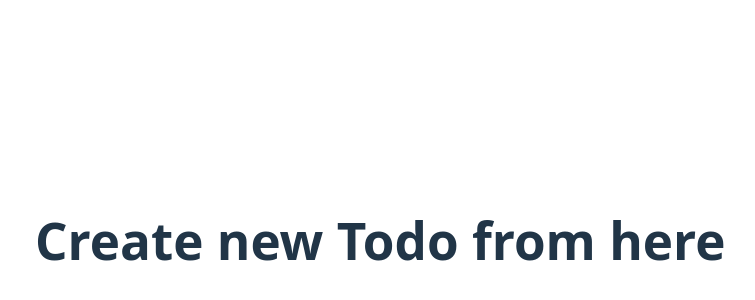
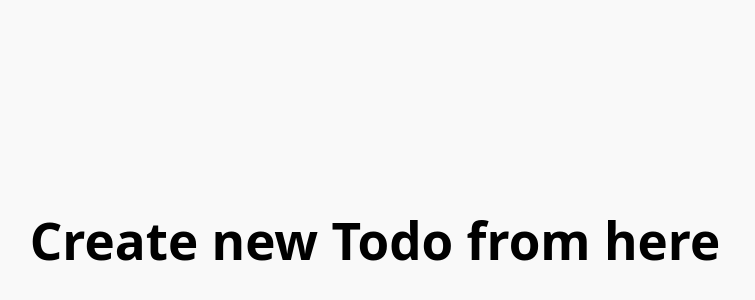
Before and after one commit to Nayan-Vijay-Sonawane/New-React-Series, a React (Vite) app in the folder vite-project/: page / in a window 1280 px wide. Shown: the part 160-460 px from the top of the page, without its empty margins (265-1020 px from the left). Built offline with nearby package versions, Linux system fonts and the light colour scheme.

Commit message:
new changes in the file

```diff
--- a/vite-project/src/component/CreateTodo.jsx
+++ b/vite-project/src/component/CreateTodo.jsx
@@ -2,13 +2,7 @@ import React from 'react';
 import '../index.css';
 
 const CreateTodo = () => {
-    const styles = {
-        backgroundColor: 'white',
-        textAlign:'center',
-        marginLeft: '300px',
-    }
-
-    return <h1 style={styles}> Create new Todo from here </h1>;
+    return <h1> Create new Todo from here </h1>;
 }
 
 export default CreateTodo;
--- /dev/null
+++ b/vite-project/src/component/NewEelement.jsx
@@ -0,0 +1,5 @@
+const NewEelement = () => {
+    return <div>
+        <h1>This is the new </h1>
+    </div>
+}
--- a/vite-project/src/index.css
+++ b/vite-project/src/index.css
@@ -1,3 +1,8 @@
+*{
+  background-color: #f9f9f9;
+  color: black;
+  justify-content:center;
+}
 :root {
   font-family: system-ui, Avenir, Helvetica, Arial, sans-serif;
   line-height: 1.5;
@@ -40,6 +45,7 @@ h1 {
   font-size: 3.2em;
   line-height: 1.1;
   display: flex;
+  justify-content: center;
   align-items: center;
   place-items: center;
   text-align: center;
```
